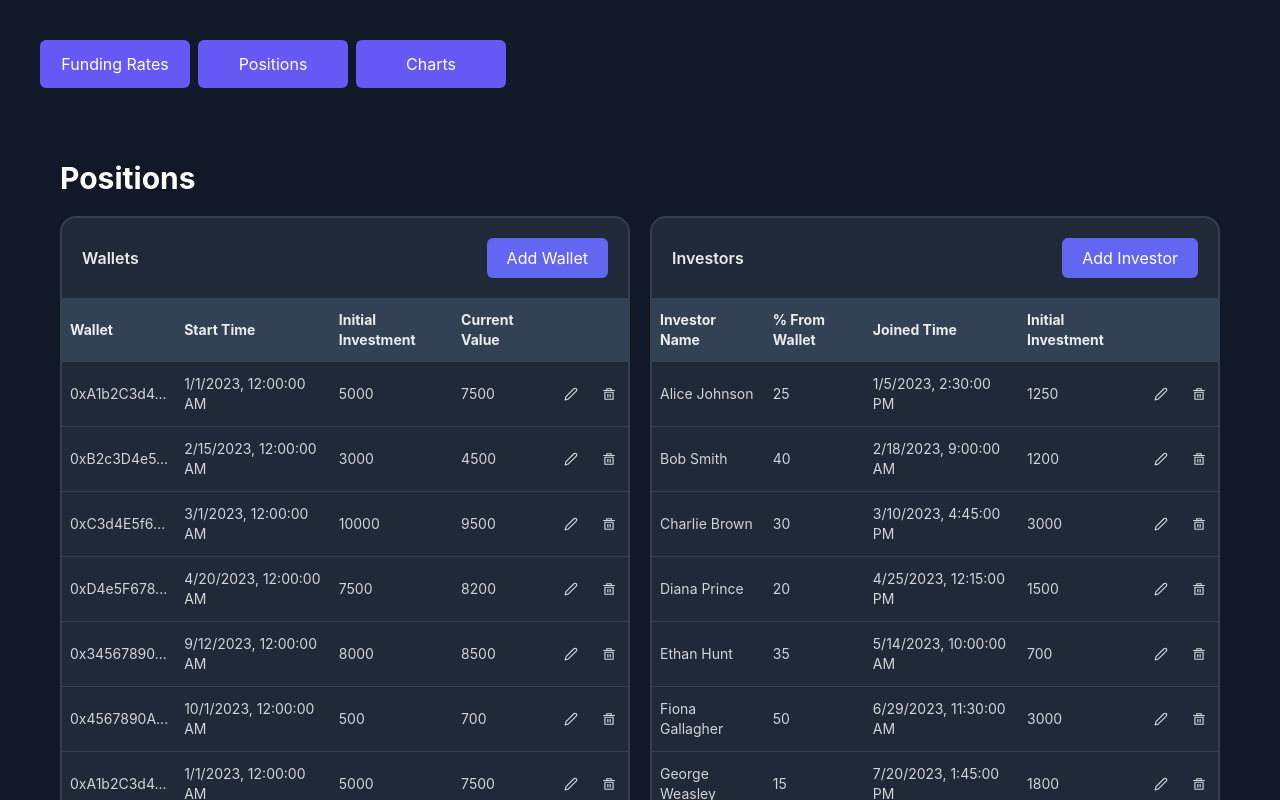
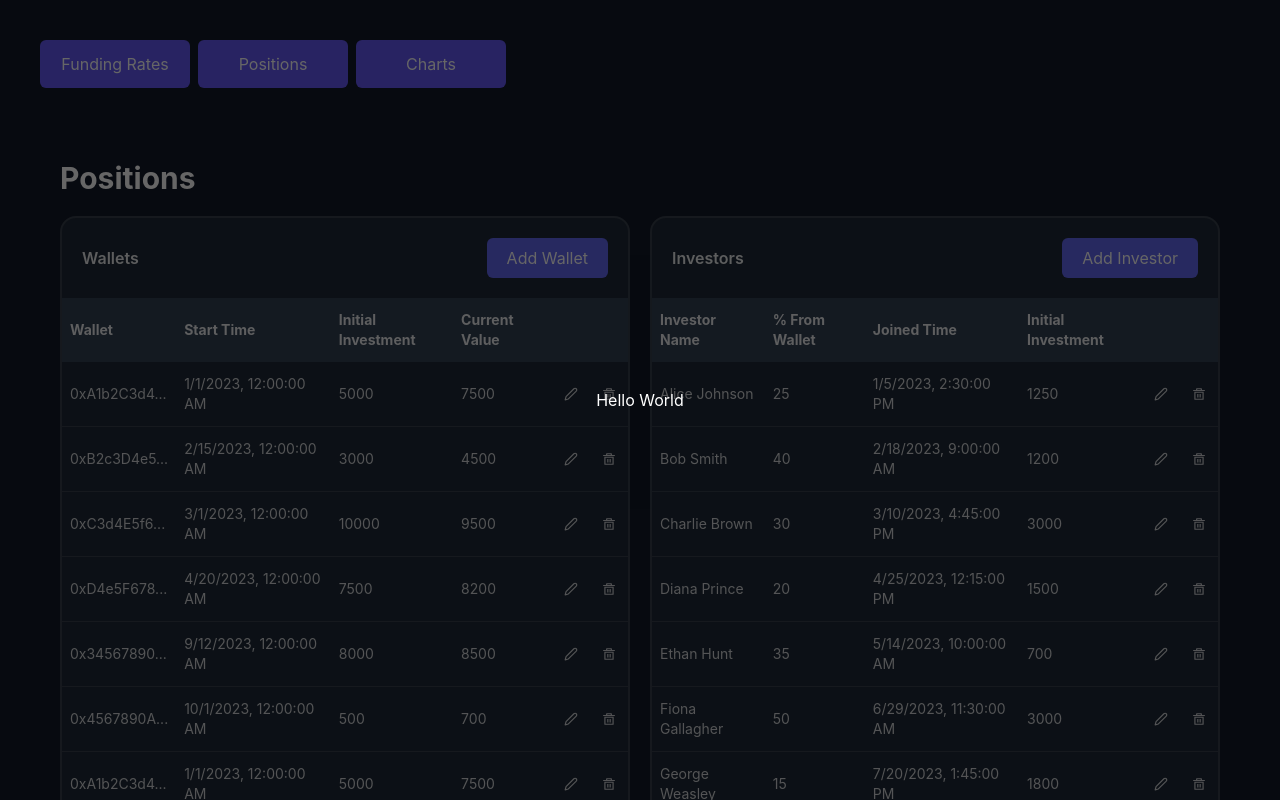
Before and after one commit to ReallyGreatTech/algotrading, a React (Vite) app in the folder client/: page /positions in a window 1280 px wide. Shown: the top 800 px of the page. Built offline with nearby package versions, Linux system fonts and the light colour scheme.

Commit message:
Add Dialog Setup

```diff
--- /dev/null
+++ b/client/src/components/Dialog/Overlay.tsx
@@ -0,0 +1,31 @@
+import { HTMLAttributes, useEffect } from 'react';
+
+interface OverLayProps extends HTMLAttributes<HTMLDivElement> {
+  closeOnClick?: boolean;
+  closeOnEscape?: boolean;
+  open?: boolean;
+  onClose?(): void;
+}
+
+const Overlay = ({ children, onClose, open = false }: OverLayProps) => {
+  useEffect(() => {
+    window.addEventListener('keydown', (e) => {
+      if (e.key === 'Escape') {
+        if (onClose) onClose();
+      }
+    });
+  }, []);
+
+  return (
+    open && (
+      <div
+        className="fixed top-0 bottom-0 right-0 left-0 w-full h-screen bg-black/60 flex items-center justify-center"
+        onClick={onClose}
+      >
+        <div onClick={(e) => e.stopPropagation()}>{children}</div>
+      </div>
+    )
+  );
+};
+
+export default Overlay;
--- a/client/src/constants/data/positionsPage.tsx
+++ b/client/src/constants/data/positionsPage.tsx
@@ -17,12 +17,12 @@ export const positionsTableColumn: TableColumn<DataItem>[] = [
     value: 'platform',
   },
   {
-    label: 'Direct',
+    label: 'Direction',
     value: 'direct',
     render(item) {
       return (
         <div
-          className={`py-1 px-5 rounded-full ${
+          className={`py-1 px-5 rounded-full uppercase ${
             item.direct.toLowerCase() === 'short'
               ? 'bg-[#EF4444]'
               : 'bg-[#419E6A]'
--- a/client/src/pages/Positions.tsx
+++ b/client/src/pages/Positions.tsx
@@ -10,8 +10,12 @@ import {
   walletsTableSampleData,
 } from '../constants/data/positionsPage';
 import { DataItem, Investor, Wallet } from '../types';
+import Overlay from '../components/Dialog/Overlay';
+import { useState } from 'react';
 
 const Positions = () => {
+  const [open, setOpen] = useState(true);
+
   return (
     <section className="p-5 lg:p-10 min-h-screen">
       <div className="mb-8">
@@ -28,7 +32,10 @@ const Positions = () => {
             <div className="border-2 border-white/10 overflow-hidden rounded-2xl bg-gray-800 h-auto">
               <div className="flex p-5 justify-between items-center">
                 <h3 className="text-white/90 font-semibold">Wallets</h3>
-                <button className="text-white bg-primary hover:bg-primary/90 px-5 py-2 rounded-md">
+                <button
+                  className="text-white bg-primary hover:bg-primary/90 px-5 py-2 rounded-md"
+                  onClick={() => setOpen(true)}
+                >
                   Add Wallet
                 </button>
               </div>
@@ -80,6 +87,10 @@ const Positions = () => {
           </div>
         </div>
       </div>
+
+      <Overlay open={open} onClose={() => setOpen(false)}>
+        <div className="text-white">Hello World</div>
+      </Overlay>
     </section>
   );
 };
```
